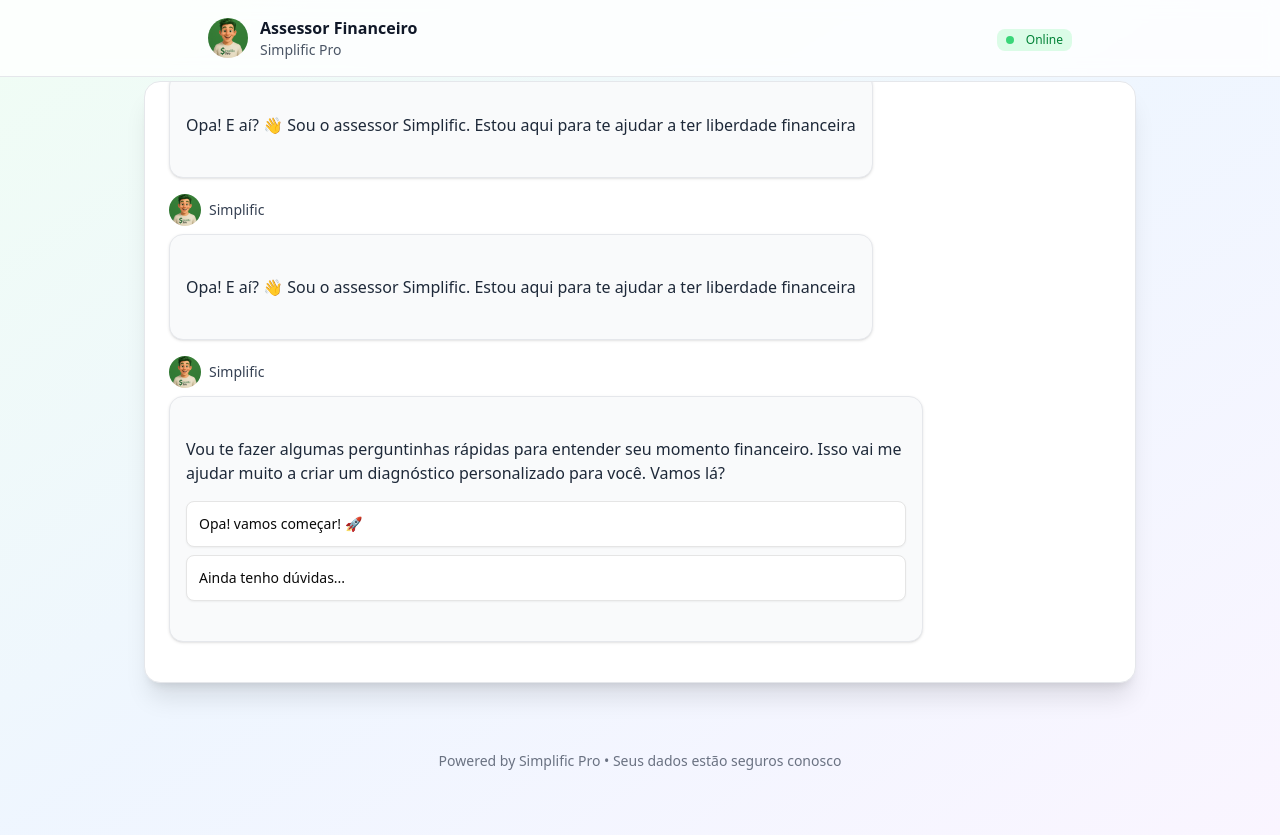
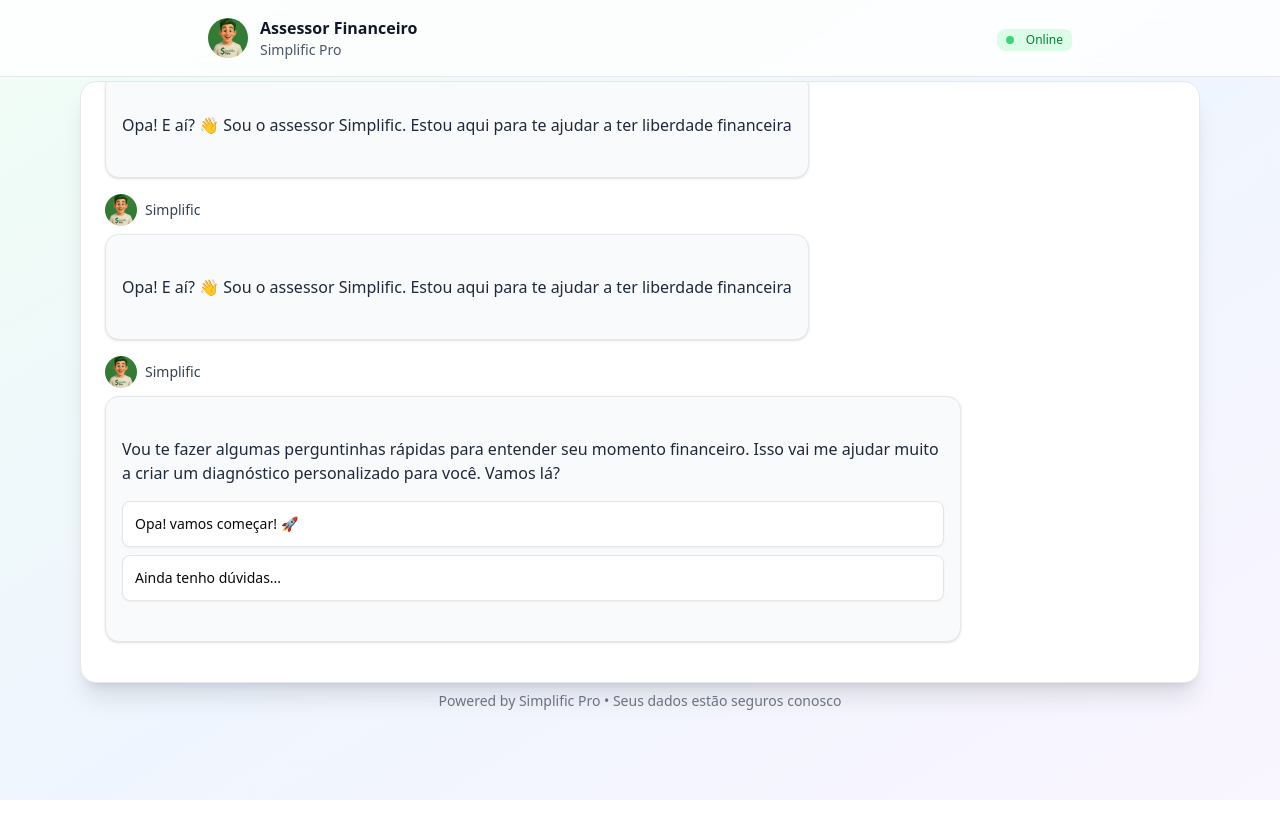
Before and after one commit to Felipegyyn/simplific-funil-chatbot, a React (Vite) app: page / in a window 1280 px wide. After the commit the page ends 800 px from the top, so only its background shows below. Built offline with nearby package versions, Linux system fonts and the light colour scheme.

Commit message:
alter new new

```diff
--- a/src/App.jsx
+++ b/src/App.jsx
@@ -365,7 +365,7 @@ function App() {
       </div>
 
       {/* Chat Container */}
-      <div className="max-w-5xl mx-auto px-4 py-1">
+      <div className="max-w-6xl mx-auto px-4 py-1">
         <div className="bg-white rounded-2xl shadow-xl border border-gray-200 overflow-hidden">
           {/* Messages */}
           <div className="h-[600px] overflow-y-auto p-6 space-y-4">
@@ -530,7 +530,7 @@ function App() {
       </div>
 
       {/* Footer */}
-      <div className="text-center py-16 text-sm text-gray-500">
+      <div className="text-center py-1 text-sm text-gray-500">
         <p>Powered by Simplific Pro • Seus dados estão seguros conosco</p>
       </div>
     </div>
```
